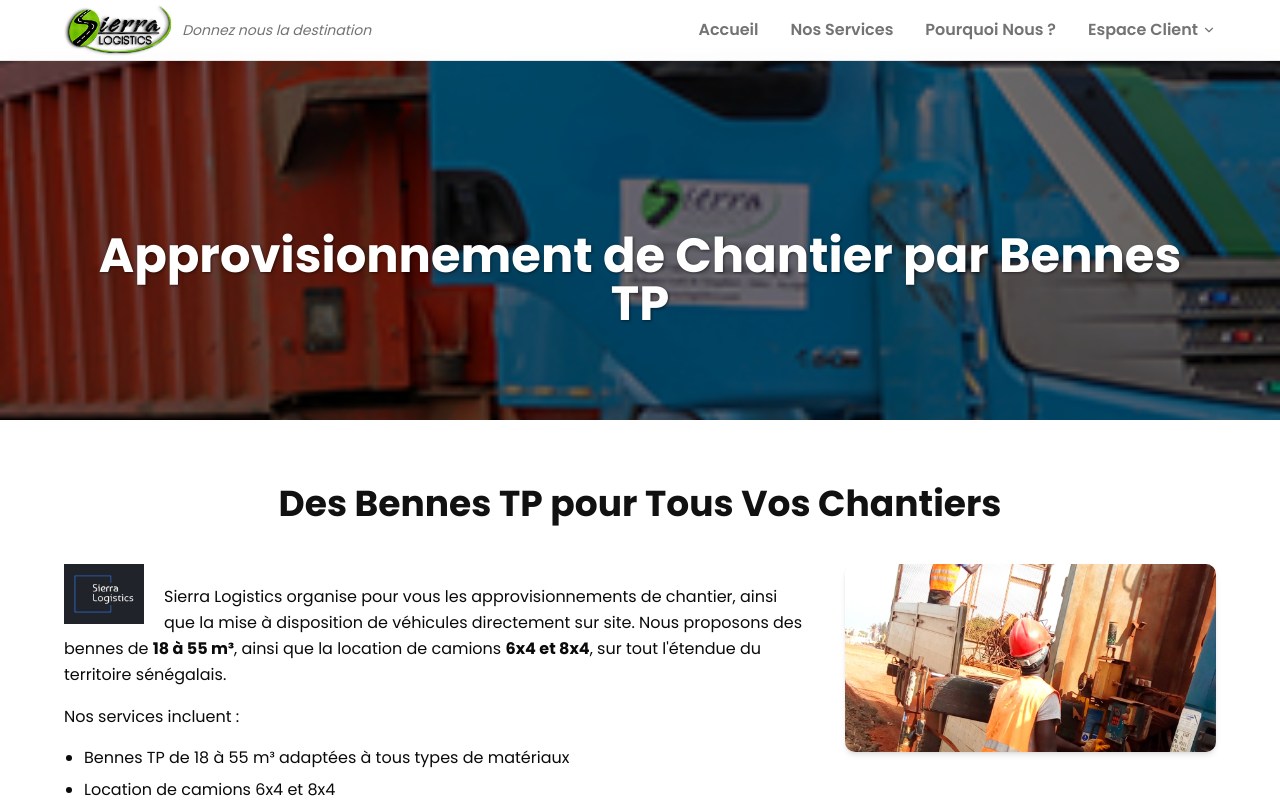
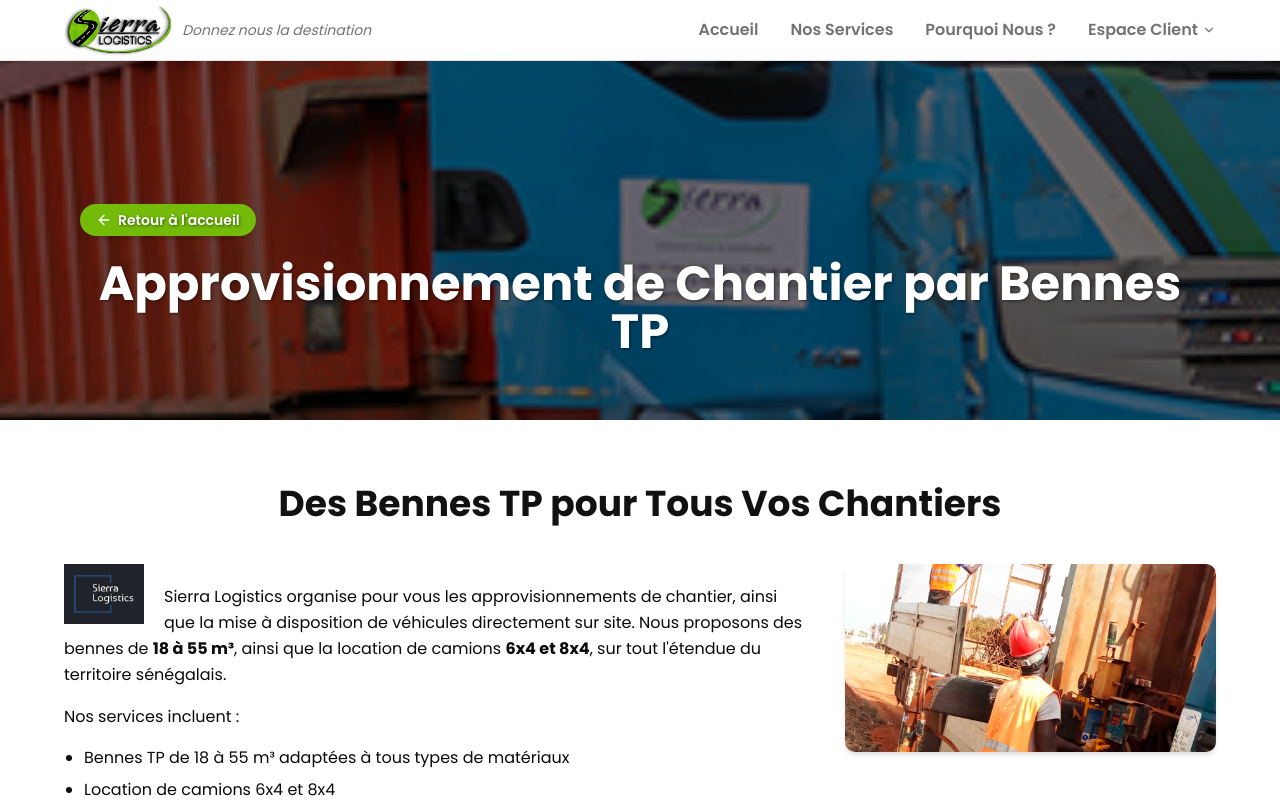
Before and after one commit to badutop/Sierra_Logistics, a Next.js app: page /bennes-tp in a window 1280 px wide. Shown: the top 800 px of the page. Built offline with nearby package versions, Linux system fonts and the light colour scheme.

Commit message:
Ajouter un lien "Retour à l'accueil" sur les pages intérieures
Ajoute un lien en pastille verte (couleur de marque), en haut à gauche
de la zone de titre du PageHero, partagé par toutes les pages de
service et de réalisation.

```diff
--- a/src/components/page-hero.jsx
+++ b/src/components/page-hero.jsx
@@ -1,3 +1,6 @@
+import Link from "next/link";
+import { ArrowLeft } from "lucide-react";
+
 export function PageHero({ title, image }) {
   return (
     <section
@@ -5,8 +8,15 @@ export function PageHero({ title, image }) {
       style={{ backgroundImage: `url('${image}')` }}
     >
       <div className="absolute inset-0 bg-black/50" />
-      <div className="relative z-10 mx-auto w-[90%] max-w-6xl px-4 py-10 text-center [text-shadow:1px_1px_3px_rgba(0,0,0,0.5)]">
-        <h1 className="text-3xl font-bold md:text-5xl">{title}</h1>
+      <div className="relative z-10 mx-auto w-[90%] max-w-6xl px-4 py-10 [text-shadow:1px_1px_3px_rgba(0,0,0,0.5)]">
+        <Link
+          href="/"
+          className="mb-6 inline-flex items-center gap-1.5 rounded-full bg-brand-accent px-4 py-1.5 text-sm font-semibold text-brand-accent-foreground shadow-md transition-opacity hover:opacity-90"
+        >
+          <ArrowLeft className="size-4" />
+          Retour à l&apos;accueil
+        </Link>
+        <h1 className="text-center text-3xl font-bold md:text-5xl">{title}</h1>
       </div>
     </section>
   );
```
